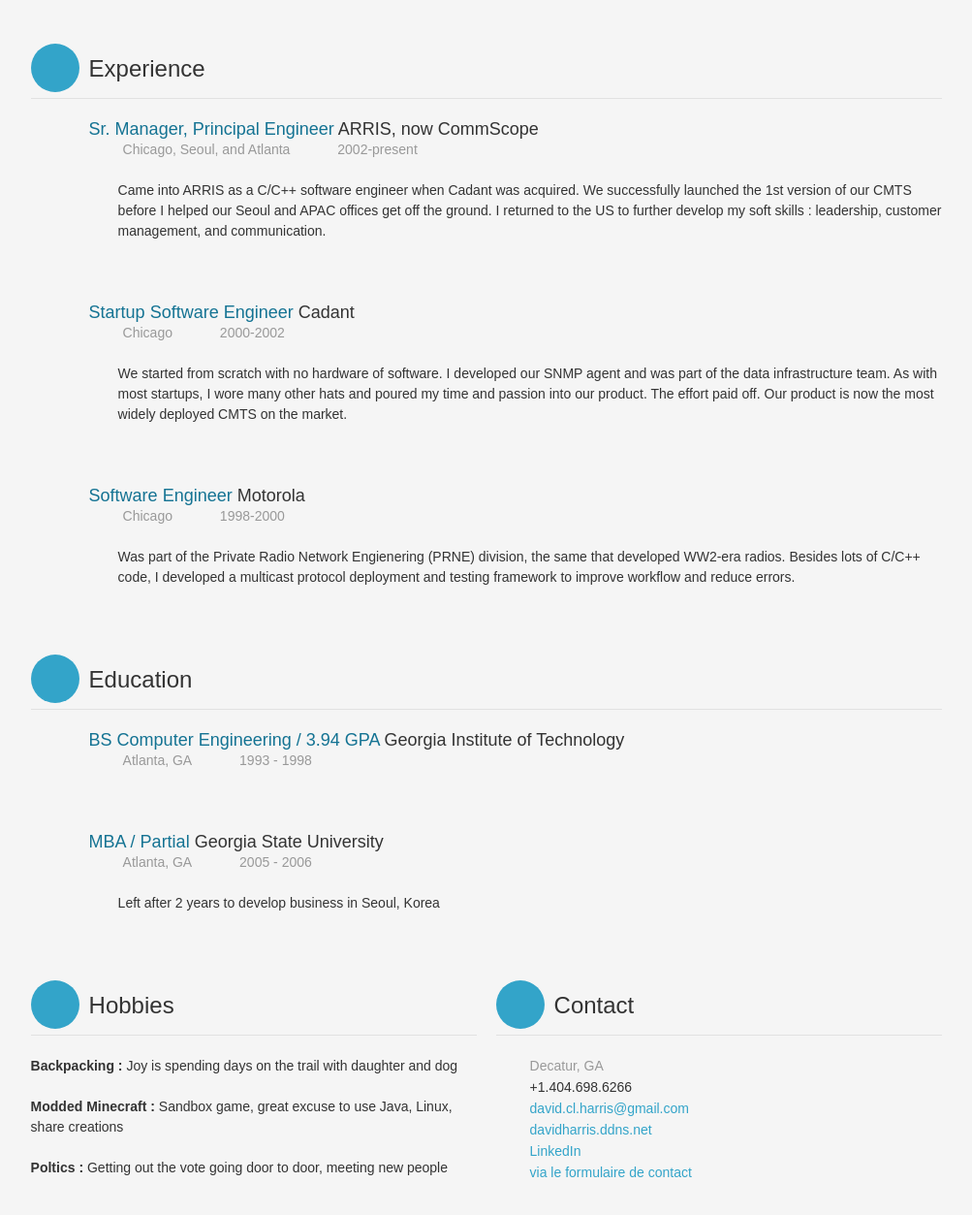
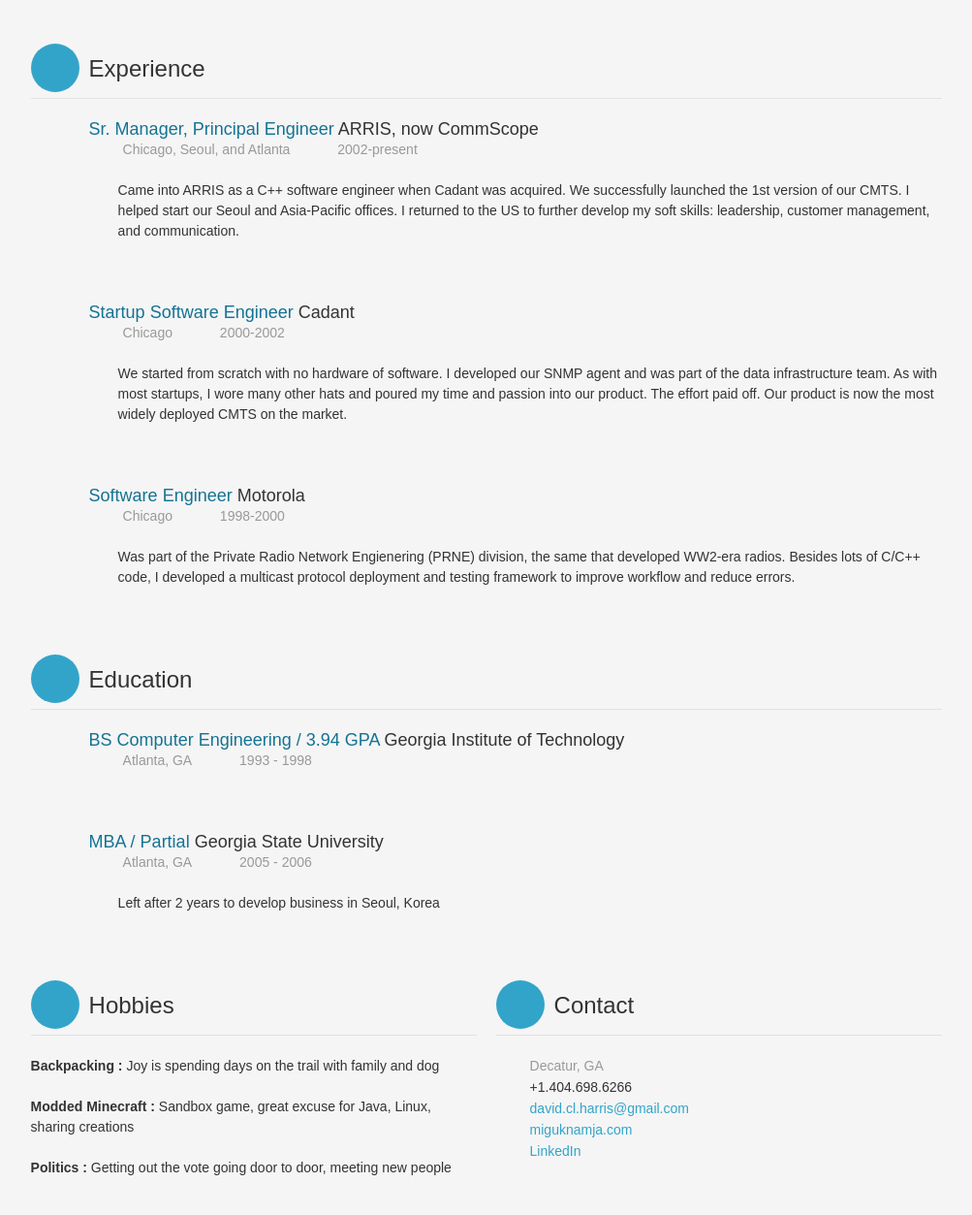
Before and after one commit to MigukNamja/resume, a plain HTML site: page index.htm in a window 1280 px wide. Shown: the part 549-1802 px from the top of the page at 97% size, without its empty margins (138-1141 px from the left). Drawn offline with Linux system fonts and the light colour scheme; a web font is replaced by a local one.

Commit message:
Edits to fix typos and improve readability.

```diff
--- a/index.htm
+++ b/index.htm
@@ -86,9 +86,9 @@
 						<h4><strong>Sr. Manager, Principal Engineer</strong> ARRIS, now CommScope</h4>
 						<span class="lieu">Chicago, Seoul, and Atlanta</span>
 						<span class="dates">2002-present</span>
-						<p>Came into ARRIS as a C/C++ software engineer when Cadant was acquired.
-							We successfully launched the 1st version of our CMTS before I helped our Seoul and APAC offices get off the ground.
-						I returned to the US to further develop my soft skills : leadership, customer management, and communication.</p>
+						<p>Came into ARRIS as a C++ software engineer when Cadant was acquired.
+							We successfully launched the 1st version of our CMTS. I helped start our Seoul and Asia-Pacific offices.
+						I returned to the US to further develop my soft skills: leadership, customer management, and communication.</p>
 					</li>
 					<li>
 						<h4><strong>Startup Software Engineer</strong> Cadant</h4>
@@ -131,9 +131,9 @@
 			<!-- Hobbies -->
 			<div class="grid_8 loisirs">
 				<h3>Hobbies</h3>
-				<p><strong>Backpacking :</strong> Joy is spending days on the trail with daughter and dog</p>
-				<p><strong>Modded Minecraft :</strong> Sandbox game, great excuse to use Java, Linux, share creations</p>
-				<p><strong>Poltics :</strong> Getting out the vote going door to door, meeting new people</p>
+				<p><strong>Backpacking :</strong> Joy is spending days on the trail with family and dog</p>
+				<p><strong>Modded Minecraft :</strong> Sandbox game, great excuse for Java, Linux, sharing creations</p>
+				<p><strong>Politics :</strong> Getting out the vote going door to door, meeting new people</p>
 			</div>
 
 			<!-- Contact -->
@@ -144,9 +144,9 @@
 					<li class="lieu">Decatur, GA</li>
 					<li class="phone">+1.404.698.6266</li>
 					<li class="mail"><a href="mailto:david.cl.harris@gmail.com">david.cl.harris@gmail.com</a></li>
-					<li class="site"><a href="http://davidharris.ddns.net/">davidharris.ddns.net</a></li>
+					<li class="site"><a href="http://miguknamja.com/">miguknamja.com</a></li>
 					<li class="site"><a href="https://www.linkedin.com/in/david-harris-960595/">LinkedIn</a></li>
-                    <li class="form"><a class="toContactform">via le formulaire de contact</a></li>
+                    <!-- <li class="form"><a class="toContactform">via le formulaire de contact</a></li> -->
 				</ul>
 			</div>
 	</section>
```
